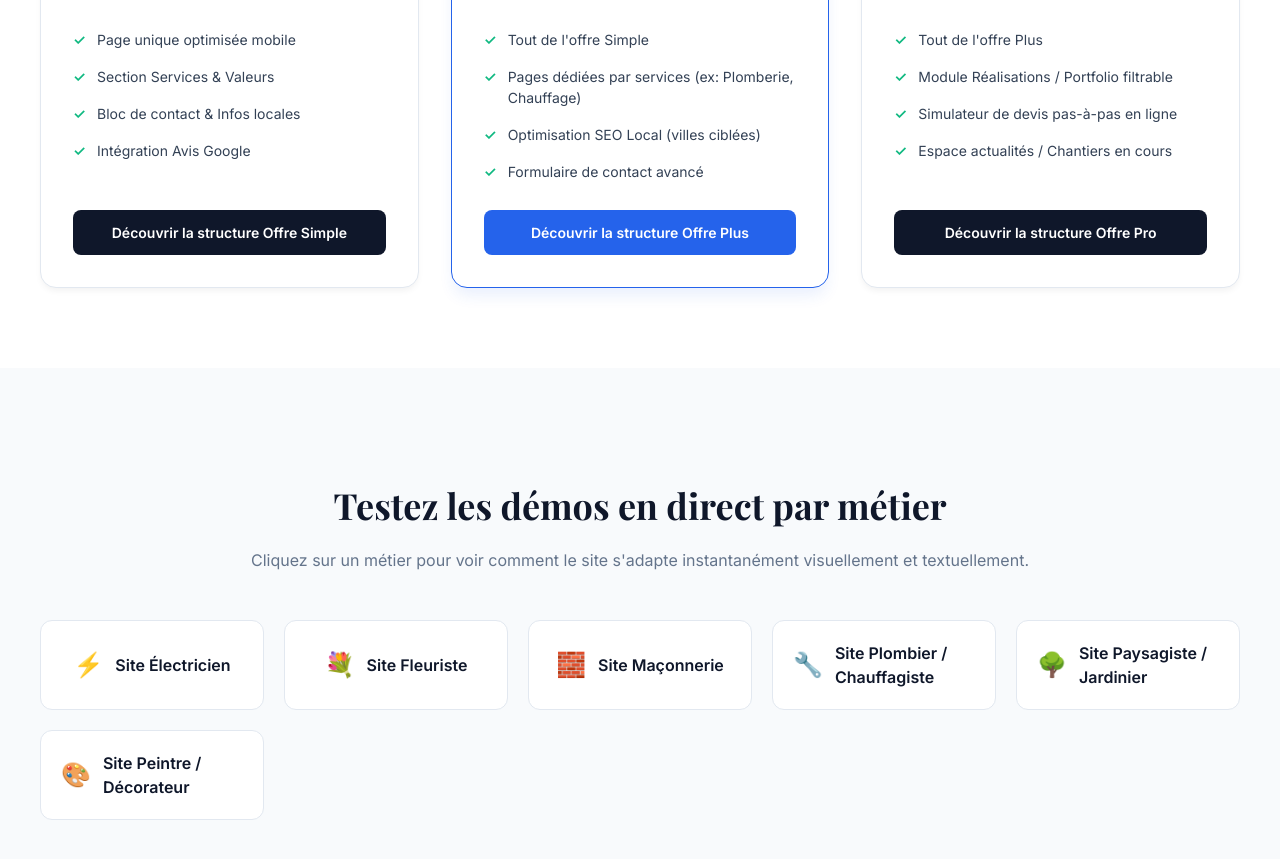
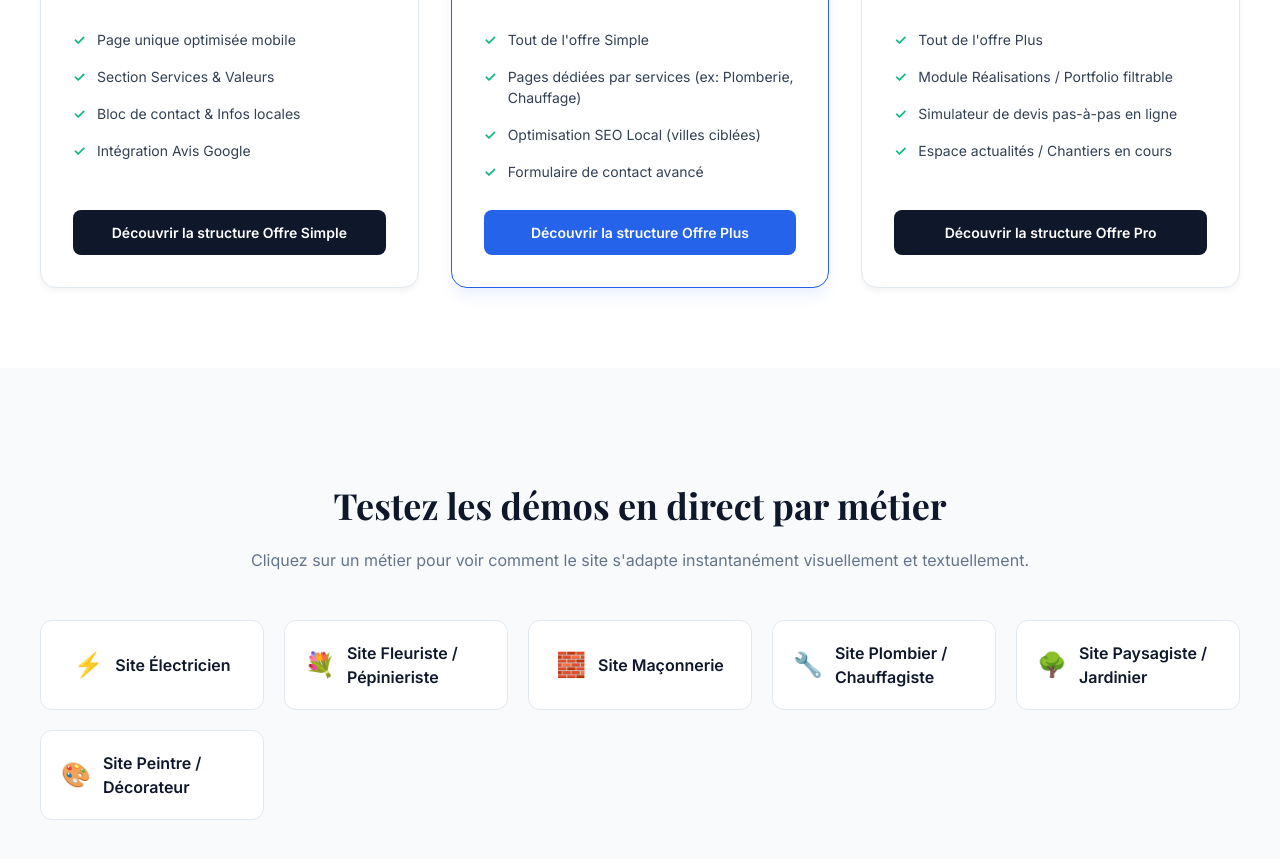
Before and after one commit to luciecreations60/site-demo, a Jekyll site: the page built from index.html, in a window 1280 px wide and 900 px high, scrolled down 794 px. Shown: the top 859 px of the window. Built offline with Jekyll 4.4.1, drawn with Linux system fonts in a browser that asks for light colours.

Commit message:
Update demos.yml

```diff
--- a/_data/demos.yml
+++ b/_data/demos.yml
@@ -38,9 +38,9 @@ metiers:
     icone: "⚡"
     url: "electricien"
   - db: "fleuriste"
-    nom: "Fleuriste"
+    nom: "Fleuriste / Pépinieriste"
     icone: "💐"
-    url: "fleuriste / Pépinieriste"
+    url: "fleuriste"
   - id: "macon"
     nom: "Maçonnerie"
     icone: "🧱"
```
